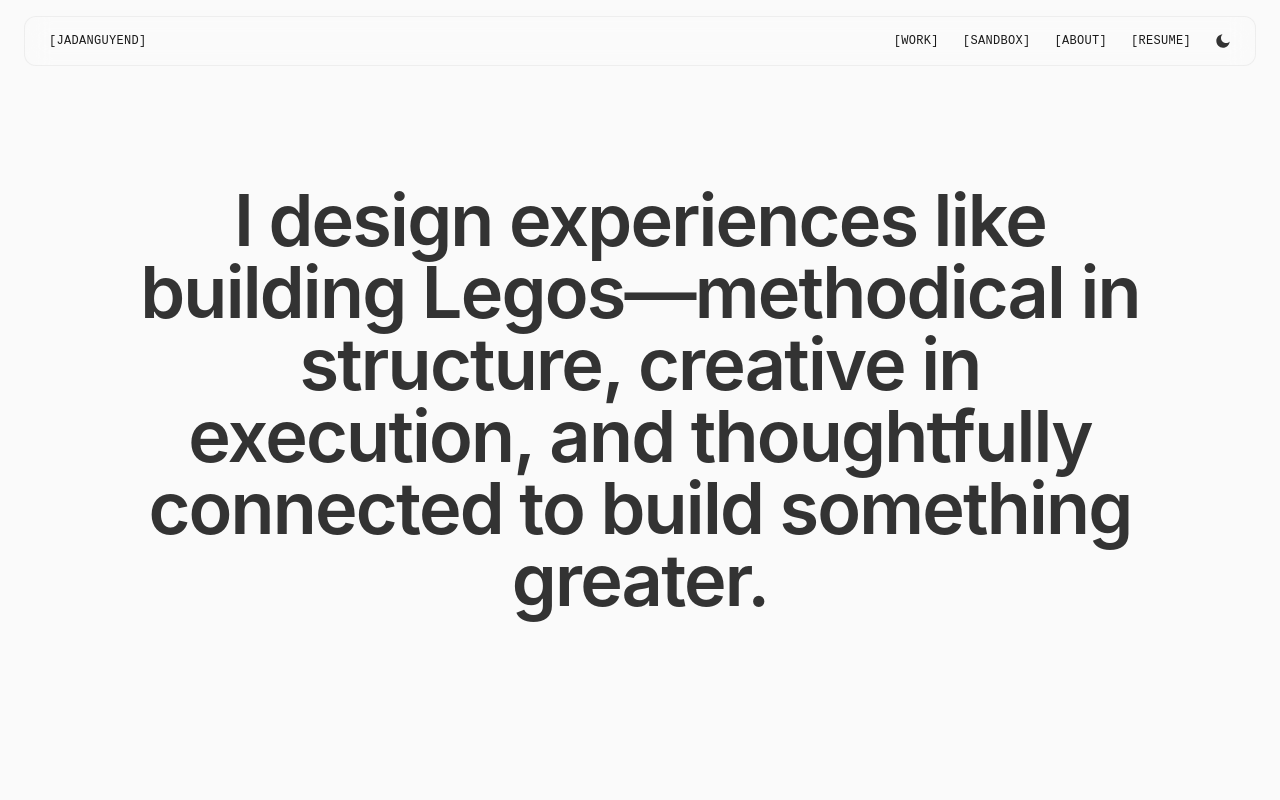
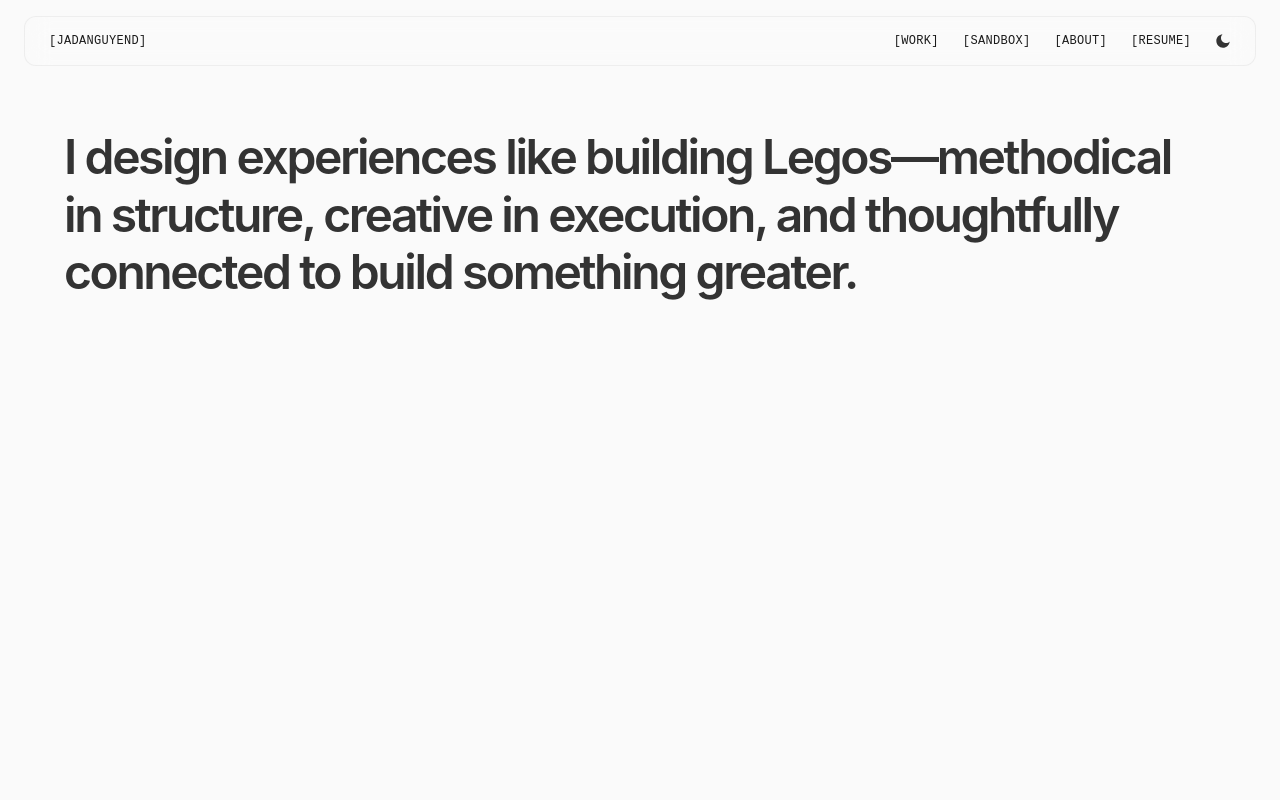
Before and after one commit to jadanguyend/portfolio, a React (Vite) app: page /portfolio/about in a window 1280 px wide. Shown: the top 800 px of the page. Built offline with nearby package versions, Linux system fonts and the light colour scheme; a web font is replaced by a local one.

Commit message:
fixed about-hero text

```diff
--- a/src/pages/About.jsx
+++ b/src/pages/About.jsx
@@ -6,12 +6,20 @@ export default function About() {
     <Layout footer={<Footer />}>
       <section className="relative min-h-screen overflow-hidden">
         {/* Content Layer */}
-        <div className="relative z-10 min-h-screen flex items-center justify-center px-6">
-          <h1 className="max-w-5xl text-center text-4xl md:text-6xl lg:text-7xl font-semibold leading-tight tracking-tight">
+        <div className="relative z-10 min-h-screen pt-32 px-6">
+          <p
+            className="
+              font-body
+              font-semibold
+              leading-[1.2]
+              text-[clamp(1.875rem,5vw,3rem)]
+              tracking-[-0.05em]
+            "
+          >
             I design experiences like building Legos—methodical in structure,
             creative in execution, and thoughtfully connected to build something
             greater.
-          </h1>
+          </p>
         </div>
       </section>
     </Layout>
```
Also changed, not shown: 2 other files (tests, documents, lock files or other folders).
